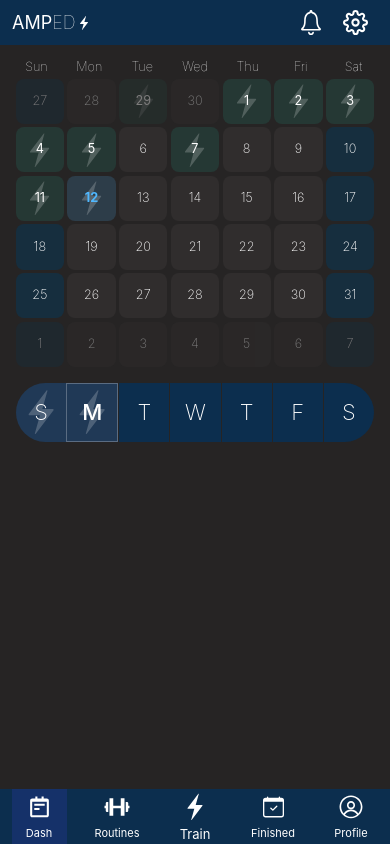
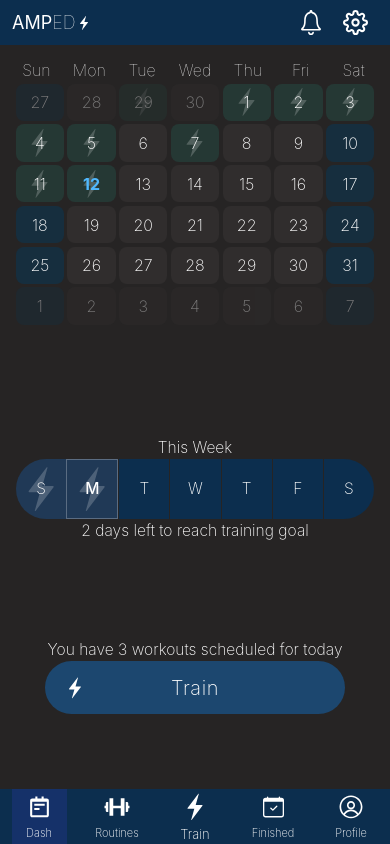
Before and after one commit to ryanhartwig/amped, a React (Create React App) app in the folder frontend/: page /home/dash in a window 390 px wide. Built offline with nearby package versions, Linux system fonts and the light colour scheme.

Commit message:
Finish dash view layout and make responsive

```diff
--- a/frontend/src/components/calendar/Calendar.css
+++ b/frontend/src/components/calendar/Calendar.css
@@ -5,7 +5,7 @@
   align-items: center;
 
   width: 100vw;
-  height: 40vh;
+  height: 35vh;
 
   max-width: 650px;
   max-height: 650px;
--- a/frontend/src/components/calendar/Day.css
+++ b/frontend/src/components/calendar/Day.css
@@ -43,9 +43,7 @@
 .Day-content.ss {
   background: rgba(14, 52, 77, 0.637);
 }
-.Day-content.session {
-  background: rgba(37, 107, 91, 0.294);
-}
+
 .Day-content-flash {
   position: absolute;
   z-index: 0;
@@ -54,7 +52,6 @@
 }
 .Day-content.session p {
   position: absolute;
-  font-weight: 400;
   z-index: 1;
 }
 .Day-content.today {
@@ -64,3 +61,6 @@
 .Day-content.today p {
   font-weight: 700;
 }
+.Day-content.session {
+  background: rgba(37, 107, 91, 0.294);
+}
--- a/frontend/src/components/stats/WeeklyTarget.css
+++ b/frontend/src/components/stats/WeeklyTarget.css
@@ -6,10 +6,8 @@
   overflow: hidden;
   position: relative;
 
-  height: clamp(40px, 60px, 7vh);
-
-  margin: 0 16px;
-
+  width: 100%;
+  height: 100%;
 }
 
 .WeeklyTarget-day {
--- a/frontend/src/components/ui/PrimaryButton.css
+++ b/frontend/src/components/ui/PrimaryButton.css
@@ -0,0 +1,33 @@
+.PrimaryButton {
+  position: relative;
+  cursor: pointer;
+
+  display: flex;
+  justify-content: center;
+  align-items: center;
+
+  height: 100%;
+  width: 100%;
+
+  background: #1C476F;
+
+  border-radius: 10000px;
+}
+.PrimaryButton h2 {
+  font-size: 20px;
+  font-weight: 200;
+  letter-spacing: 0.03em;
+}
+
+.PrimaryButton-logo {
+  overflow:visible;
+  position: absolute;
+
+  display: flex;
+  justify-content: center;
+  align-items: center;
+
+  height: 100%;
+  width: auto;
+  left: 4%;
+}
--- a/frontend/src/components/ui/PrimaryButton.tsx
+++ b/frontend/src/components/ui/PrimaryButton.tsx
@@ -1,16 +1,24 @@
 import './PrimaryButton.css';
 
-// interface PrimaryButtonProps {
+import { IoIosFlash } from 'react-icons/io';
 
-// }
+interface PrimaryButtonProps {
+  text: string,
+  onClick?: (...args: any) => void,
+  logo?: boolean,
+  colorTheme?: string,
+}
 
-export const PrimaryButton = () => {
+export const PrimaryButton = ({text, onClick, logo, colorTheme}: PrimaryButtonProps) => {
 
-
+  if (colorTheme) {};
 
   return (
-    <div>
-
+    <div className='PrimaryButton' onClick={onClick}>
+      <h2>{text}</h2>
+      {logo && <div className='PrimaryButton-logo'>
+        <IoIosFlash size={'67%'} />
+      </div>}
     </div>
   )
 }
--- a/frontend/src/index.css
+++ b/frontend/src/index.css
@@ -27,3 +27,7 @@ code {
             user-select: none; /* Non-prefixed version, currently
                                   supported by Chrome, Edge, Opera and Firefox */
 }
+
+p {
+  font-weight: 200;
+}
--- a/frontend/src/views/sub/Dash.css
+++ b/frontend/src/views/sub/Dash.css
@@ -1,8 +1,44 @@
 .Dash {
+  display: flex;
+  flex-direction: column;
+  justify-content: space-between;
+  align-items: center;
+
   margin: 0 auto;
+  padding-bottom: 7vh;
 
   width: 100%;
   height: 100%;
 
   max-width: 650px;
 }
+
+.Dash p {
+  font-size: 16px;
+}
+
+.Dash-weekly {
+  width: 100%;
+}
+
+.Dash-weekly-target {
+  margin: 0 auto;
+  height: clamp(40px, 60px, 7vh);
+  width: calc(100% - 32px);
+}
+.Dash-weekly p {
+  font-weight: 200;
+  font-size: clamp(13px, 18px, 4vw);
+
+}
+
+.Dash-train {
+  margin-bottom: 10vmin;
+  min-width: 300px;
+  max-width: 400px;
+  width: 75%;
+}
+.Dash-train p {
+  font-size: clamp(13px, 18px, 4vw);
+
+}
--- a/frontend/src/views/sub/Dash.tsx
+++ b/frontend/src/views/sub/Dash.tsx
@@ -1,5 +1,7 @@
+import { useState } from 'react';
 import { Calendar } from '../../components/calendar/Calendar';
 import { WeeklyTarget } from '../../components/stats/WeeklyTarget';
+import { PrimaryButton } from '../../components/ui/PrimaryButton';
 import './Dash.css';
 
 
@@ -9,12 +11,26 @@ import './Dash.css';
 
 export const Dash = () => {
 
-
+  const [daysLeft] = useState<number>(2);
+  const [workouts] = useState<number>(3);
 
   return (
     <div className='Dash'>
       <Calendar />
-      <WeeklyTarget />
+
+      <div className='Dash-weekly'>
+        <p>This Week</p>
+        <div className='Dash-weekly-target'>
+          <WeeklyTarget />
+
+        </div>
+        <p>{daysLeft} day{daysLeft !== 1 && 's'} left to reach training goal</p>
+      </div>
+
+      <div className='Dash-train'>
+        <p>You have {workouts} workout{workouts !== 1 && 's'} scheduled for today</p>
+        <PrimaryButton logo text={'Train'} />
+      </div>
     </div>
   )
 }
```
Also changed, not shown: frontend/src/App.css (line endings or trailing spaces).
